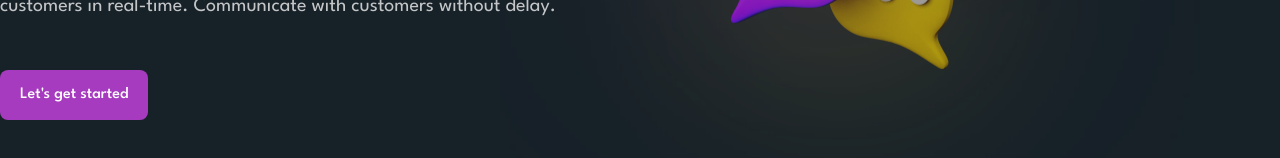
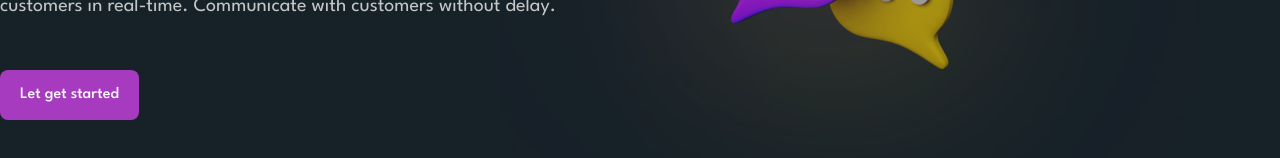
Before and after one commit to ismailomodara/authx-app, a Next.js app: page / in a window 1280 px wide. Shown: the part 438-596 px from the top of the page. Built offline with nearby package versions, Linux system fonts and the light colour scheme.

Commit message:
Reference fix

```diff
--- a/pages/index.tsx
+++ b/pages/index.tsx
@@ -7,7 +7,6 @@ import Script from 'next/script'
 
 export default function Home() {
   const initializeAuthX = () => {
-    console.log('Sushi')
     const authx = AuthX("Wn9PZ3NcYMWRlWyf78Aovdok95vahmE3Sp6Js1Tp", {
       redirect_uri: "https://getchat-io.vercel.app/redirect",
       locale: 'en',
@@ -25,7 +24,7 @@ export default function Home() {
   }
 
   const login = () => {
-    authx.initiateSession()
+    window["authx"].initiateSession()
   }
 
   return (
@@ -46,12 +45,10 @@ export default function Home() {
           <h1>Chat Easy: <br />a new way to chat.</h1>
           <p>The simplest, easiest and fastest way to send notifications with yours customers in real-time.
             Communicate with customers without delay.</p>
-          <div className="actions">
-            <button className="button button-pr" onClick={login}>Let's get started</button>
-          </div>
+          <button className="button button-pr" onClick={login}>Let get started</button>
         </div>
         <div className={styles['home-image']}>
-          <Image src={illustration} />
+          <Image src={illustration} alt="Image" />
         </div>
       </div>
     </div>
--- a/pages/profile.tsx
+++ b/pages/profile.tsx
@@ -14,7 +14,7 @@ export default function Profile() {
       <Navigation name={profile.name} />
       <div className={styles.profile}>
         <div className={styles['profile-image']}>
-          <Image src={profileAv} />
+          <Image src={profileAv} alt="Image" />
         </div>
         <div className={styles["profile-content"]}>
           <h1>Welcome home,</h1>
```
